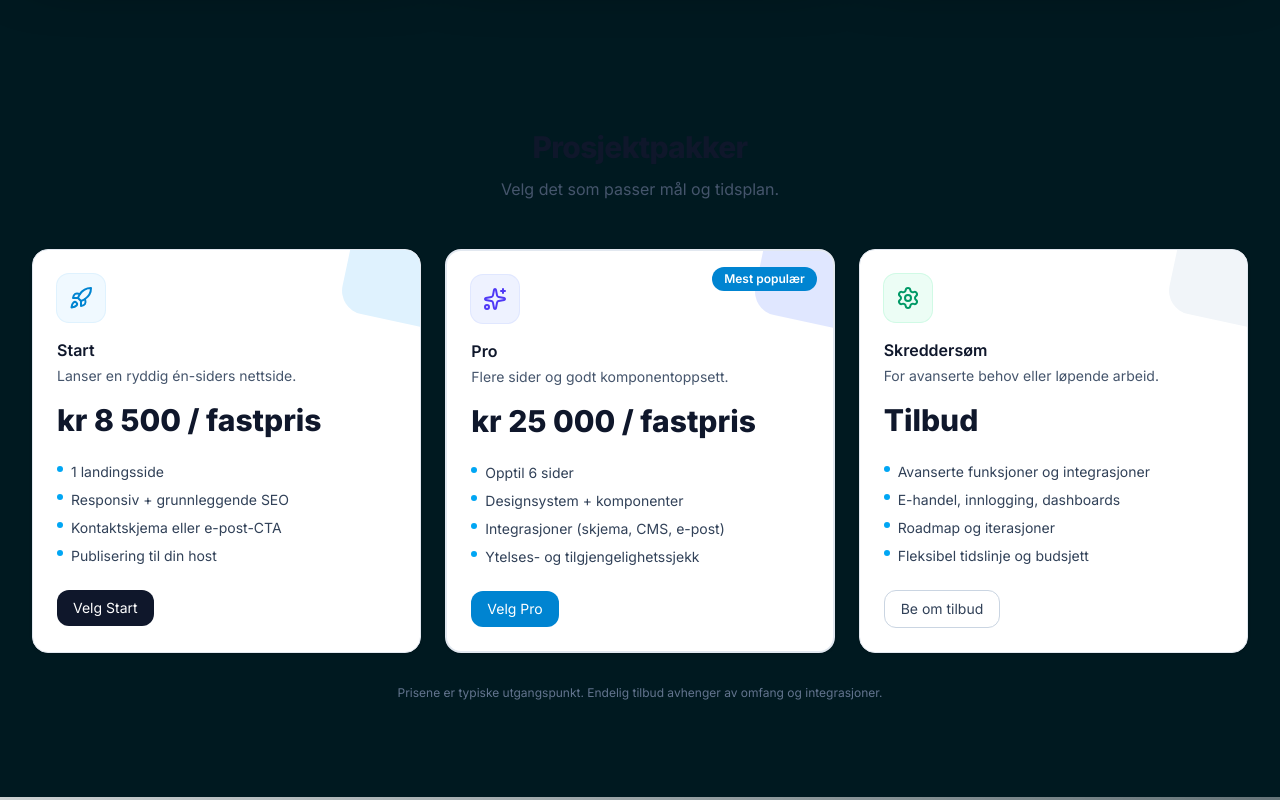
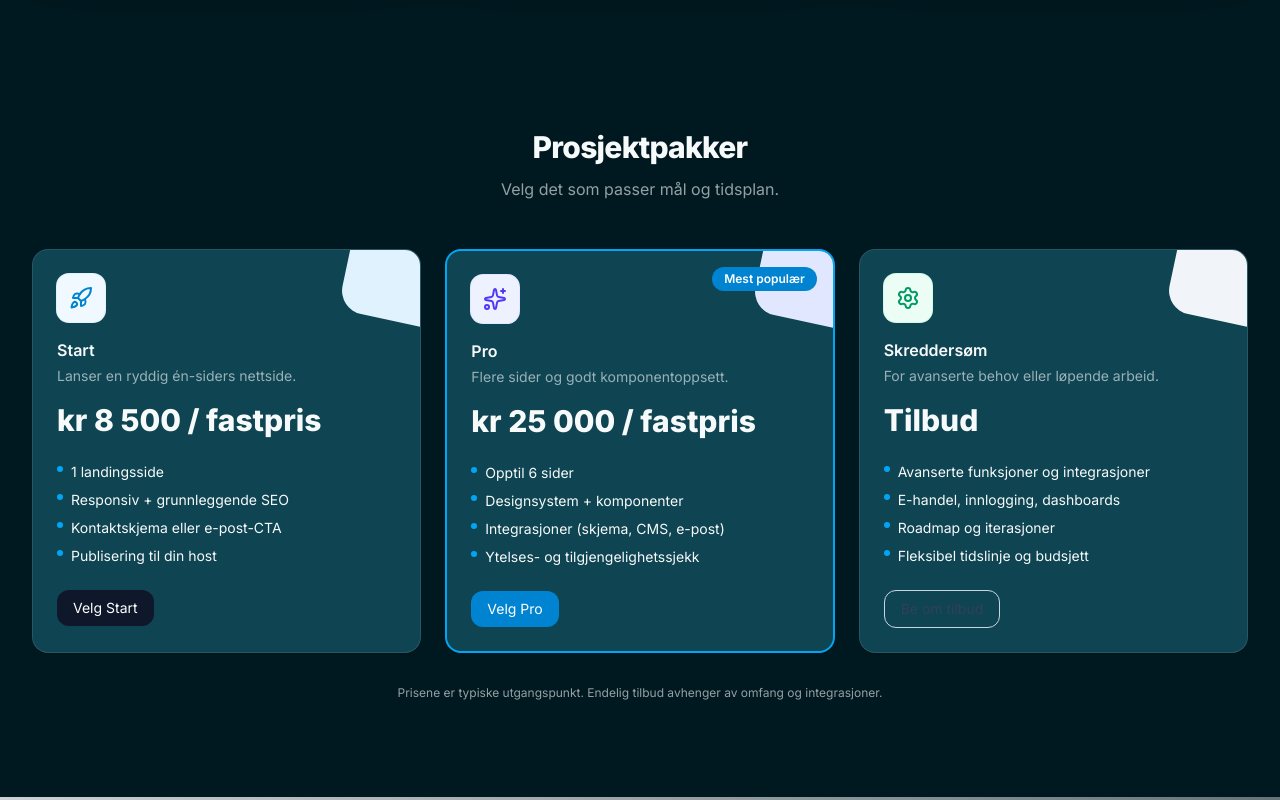
Before and after one commit to robfil50219/codeforge-site, a React (Vite) app: page / in a window 1280 px wide. Shown: the part 2040-2840 px from the top of the page. Built offline with nearby package versions, Linux system fonts and the light colour scheme; no server answers.

Commit message:
dark mode bug pricing section

```diff
--- a/src/components/Pricing.tsx
+++ b/src/components/Pricing.tsx
@@ -1,10 +1,10 @@
+// src/components/Pricing.tsx
 import { useTranslation } from "../lib/t";
 import { Rocket, Sparkles, Settings } from "lucide-react";
 import Container from "./ui/Container";
 import { cn } from "../utils/cn";
 import { useWpPage } from "../hooks/useWpPage";
 
-/** ACF structure you made in WP (field names must match) */
 type PricingAcf = {
   starter_price?: string;
   pro_price?: string;
@@ -15,177 +15,66 @@ export default function Pricing() {
   const { t } = useTranslation();
   const { page, loading } = useWpPage<PricingAcf>("pricing");
 
-  // Safe fallbacks: use i18n if WP/ACF not present yet
-  const starterPrice =
-    page?.acf?.starter_price ?? (t("pricing.starter.price") as string);
-  const proPrice =
-    page?.acf?.pro_price ?? (t("pricing.pro.price") as string);
-  const customPrice =
-    page?.acf?.custom_price ?? (t("pricing.custom.price") as string);
+  const starterPrice = page?.acf?.starter_price ?? (t("pricing.starter.price") as string);
+  const proPrice = page?.acf?.pro_price ?? (t("pricing.pro.price") as string);
+  const customPrice = page?.acf?.custom_price ?? (t("pricing.custom.price") as string);
 
-  //
-  // SHARED STYLES
-  //
   const cardBase = cn(
     "group relative overflow-hidden rounded-2xl border p-6 shadow-sm transition hover:shadow-lg",
-    // light
-    "border-slate-200 bg-white",
-    // dark
-    "dark:bg-[var(--card-bg)] dark:border-[var(--card-border)] dark:shadow-[0_24px_64px_rgba(0,0,0,0.9)] dark:hover:shadow-[0_32px_80px_rgba(0,0,0,1)]"
+    "bg-(--card-bg) border-(--card-border)",
+    "dark:shadow-[0_24px_64px_rgba(0,0,0,0.9)] dark:hover:shadow-[0_32px_80px_rgba(0,0,0,1)]"
   );
 
-  // bullet dot in feature lists
   const bullet = cn(
     "mt-1 inline-block h-1.5 w-1.5 flex-shrink-0 rounded-full",
-    // light
-    "bg-sky-500",
-    // dark: keep teal-ish / bright accent
-    "dark:bg-[var(--color-brand-sea)]"
+    "bg-sky-500 dark:bg-(--color-brand-sea)"
   );
 
-  const starterFeatures = t("pricing.starter.features", {
-    returnObjects: true,
-  }) as string[];
-  const proFeatures = t("pricing.pro.features", {
-    returnObjects: true,
-  }) as string[];
-  const customFeatures = t("pricing.custom.features", {
-    returnObjects: true,
-  }) as string[];
+  const starterFeatures = t("pricing.starter.features", { returnObjects: true }) as string[];
+  const proFeatures = t("pricing.pro.features", { returnObjects: true }) as string[];
+  const customFeatures = t("pricing.custom.features", { returnObjects: true }) as string[];
 
   return (
     <section
       id="pricing"
-      className={cn(
-        "scroll-mt-24 bg-transparent",
-        // text defaults to tokens
-        "text-body dark:text-(--text-page)"
-      )}
+      className="scroll-mt-24 bg-(--bg-page) text-(--text-page) transition-colors duration-500"
     >
       <Container className="py-16 sm:py-24">
-        {/* Heading */}
         <div className="mx-auto max-w-2xl text-center">
-          <h2
-            className={cn(
-              "text-3xl font-bold tracking-tight",
-              // light
-              "text-slate-900",
-              // dark
-              "dark:text-(--text-heading)"
-            )}
-          >
+          <h2 className="text-3xl font-bold tracking-tight text-(--text-heading)">
             {t("pricing.heading") as string}
           </h2>
-
-          <p
-            className={cn(
-              "mt-3",
-              // light
-              "text-slate-600",
-              // dark
-              "dark:text-(--text-dim)"
-            )}
-          >
+          <p className="mt-3 text-(--text-dim)">
             {t("pricing.sub") as string}
           </p>
         </div>
 
         {loading ? (
-          <p
-            className={cn(
-              "mt-6 text-center",
-              // light
-              "text-slate-500",
-              // dark
-              "dark:text-(--text-dim)"
-            )}
-          >
-            {t("loading")}
-          </p>
+          <p className="mt-6 text-center text-(--text-dim)">{t("loading")}</p>
         ) : (
           <div className="mt-12 grid gap-6 sm:grid-cols-2 lg:grid-cols-3">
-            {/* Starter */}
+            {/* --- Starter --- */}
             <div className={cardBase}>
-              {/* corner blob */}
               <div
-                aria-hidden="true"
-                className={cn(
-                  "pointer-events-none absolute -right-10 -top-10 h-28 w-28 rotate-12 rounded-3xl transition-transform duration-300 group-hover:scale-125",
-                  // light blob
-                  "bg-sky-100",
-                  // dark blob (subtle teal-ish glow, low opacity)
-                  "dark:bg-[rgba(0,160,160,0.1)] dark:group-hover:bg-[rgba(0,160,160,0.15)]"
-                )}
+                aria-hidden
+                className="pointer-events-none absolute -right-10 -top-10 h-28 w-28 rotate-12 rounded-3xl bg-sky-100 transition-transform duration-300 group-hover:scale-125 dark:bg-[rgba(0,160,160,0.1)] dark:group-hover:bg-[rgba(0,160,160,0.15)]"
               />
               <div className="relative">
-                {/* icon chip */}
-                <div
-                  className={cn(
-                    "flex h-12 w-12 items-center justify-center rounded-xl ring-1",
-                    // light
-                    "bg-sky-50 ring-sky-100",
-                    // dark: use card-bg + border var tokens
-                    "dark:bg-[rgba(0,160,160,0.08)] dark:ring-(--card-border)"
-                  )}
-                >
-                  <Rocket
-                    className={cn(
-                      "h-6 w-6",
-                      // light
-                      "text-sky-600",
-                      // dark accent teal
-                      "dark:text-(--color-brand-sea)"
-                    )}
-                  />
+                <div className="flex h-12 w-12 items-center justify-center rounded-xl ring-1 bg-sky-50 ring-sky-100 dark:bg-[rgba(0,160,160,0.08)] dark:ring-(--card-border)">
+                  <Rocket className="h-6 w-6 text-sky-600 dark:text-(--color-brand-sea)" />
                 </div>
-
-                <h3
-                  className={cn(
-                    "mt-4 text-base font-semibold",
-                    // light
-                    "text-slate-900",
-                    // dark
-                    "dark:text-(--text-heading)"
-                  )}
-                >
+                <h3 className="mt-4 text-base font-semibold text-(--text-heading)">
                   {t("pricing.starter.name") as string}
                 </h3>
-
-                <p
-                  className={cn(
-                    "mt-1 text-sm",
-                    // light
-                    "text-slate-600",
-                    // dark
-                    "dark:text-(--text-dim)"
-                  )}
-                >
+                <p className="mt-1 text-sm text-(--text-dim)">
                   {t("pricing.starter.blurb") as string}
                 </p>
-
                 <div className="mt-4">
-                  <span
-                    className={cn(
-                      "text-3xl font-extrabold",
-                      // light
-                      "text-slate-900",
-                      // dark
-                      "dark:text-(--text-heading)"
-                    )}
-                  >
+                  <span className="text-3xl font-extrabold text-(--text-heading)">
                     {starterPrice}
                   </span>
                 </div>
-
-                <ul
-                  className={cn(
-                    "mt-6 space-y-2 text-sm",
-                    // light
-                    "text-slate-700",
-                    // dark
-                    "dark:text-(--text-page)"
-                  )}
-                >
+                <ul className="mt-6 space-y-2 text-sm text-(--text-page)">
                   {starterFeatures.map((f) => (
                     <li key={f} className="flex items-start gap-2">
                       <span className={bullet} />
@@ -193,119 +82,42 @@ export default function Pricing() {
                     </li>
                   ))}
                 </ul>
-
-                {/* CTA button (Starter) */}
                 <a
                   href={`mailto:robert@codeforgestudio.no?subject=${encodeURIComponent(
                     "CodeForge Studio – Starter"
                   )}`}
-                  className={cn(
-                    "mt-6 inline-flex items-center justify-center rounded-xl px-4 py-2 text-sm font-medium transition",
-
-                    // LIGHT MODE: black bg, white text
-                    "bg-slate-900 text-white hover:bg-slate-800",
-
-                    // DARK MODE: teal bg, black text
-                    "dark:bg-(--color-brand-sea) dark:text-(--color-brand-black) dark:hover:brightness-110"
-                  )}
+                  className="mt-6 inline-flex items-center justify-center rounded-xl px-4 py-2 text-sm font-medium bg-slate-900 text-white hover:bg-slate-800 dark:bg-(--color-brand-sea) dark:text-(--color-brand-black) dark:hover:brightness-110"
                 >
                   {t("pricing.chooseStarter") as string}
                 </a>
               </div>
             </div>
 
-            {/* Pro */}
-            <div
-              className={cn(
-                cardBase,
-                // light 2px border highlight
-                "border-2 border-sky-500",
-                // dark: use brand teal border instead of sky-500
-                "dark:border-(--color-brand-sea) dark:border-2"
-              )}
-            >
-              {/* corner blob */}
+            {/* --- Pro --- */}
+            <div className={cn(cardBase, "border-2 border-sky-500 dark:border-(--color-brand-sea)")}>
               <div
-                aria-hidden="true"
-                className={cn(
-                  "pointer-events-none absolute -right-10 -top-10 h-28 w-28 rotate-12 rounded-3xl transition-transform duration-300 group-hover:scale-125",
-                  // light blob
-                  "bg-indigo-100",
-                  // dark blob
-                  "dark:bg-[rgba(99,102,241,0.12)] dark:group-hover:bg-[rgba(99,102,241,0.18)]"
-                )}
+                aria-hidden
+                className="pointer-events-none absolute -right-10 -top-10 h-28 w-28 rotate-12 rounded-3xl bg-indigo-100 transition-transform duration-300 group-hover:scale-125 dark:bg-[rgba(99,102,241,0.12)] dark:group-hover:bg-[rgba(99,102,241,0.18)]"
               />
-
-              {/* badge */}
-              <span
-                className={cn(
-                  "absolute top-4 right-4 rounded-full px-3 py-1 text-xs font-semibold",
-                  // light badge
-                  "bg-sky-600 text-white",
-                  // dark badge
-                  "dark:bg-(--color-brand-sea) dark:text-(--color-brand-black)"
-                )}
-              >
+              <span className="absolute top-4 right-4 rounded-full bg-sky-600 px-3 py-1 text-xs font-semibold text-white dark:bg-(--color-brand-sea) dark:text-(--color-brand-black)">
                 {t("pricing.pro.badge") as string}
               </span>
-
               <div className="relative">
-                {/* icon chip */}
-                <div
-                  className={cn(
-                    "flex h-12 w-12 items-center justify-center rounded-xl ring-1",
-                    // light
-                    "bg-indigo-50 ring-indigo-100",
-                    // dark
-                    "dark:bg-[rgba(99,102,241,0.12)] dark:ring-(--card-border)"
-                  )}
-                >
-                  <Sparkles
-                    className={cn(
-                      "h-6 w-6",
-                      // light
-                      "text-indigo-600",
-                      // dark keep purple-ish so Pro stands out from teal
-                      "dark:text-indigo-400"
-                    )}
-                  />
+                <div className="flex h-12 w-12 items-center justify-center rounded-xl ring-1 bg-indigo-50 ring-indigo-100 dark:bg-[rgba(99,102,241,0.12)] dark:ring-(--card-border)">
+                  <Sparkles className="h-6 w-6 text-indigo-600 dark:text-indigo-400" />
                 </div>
-
-                <h3
-                  className={cn(
-                    "mt-4 text-base font-semibold",
-                    "text-slate-900 dark:text-(--text-heading)"
-                  )}
-                >
+                <h3 className="mt-4 text-base font-semibold text-(--text-heading)">
                   {t("pricing.pro.name") as string}
                 </h3>
-
-                <p
-                  className={cn(
-                    "mt-1 text-sm",
-                    "text-slate-600 dark:text-(--text-dim)"
-                  )}
-                >
+                <p className="mt-1 text-sm text-(--text-dim)">
                   {t("pricing.pro.blurb") as string}
                 </p>
-
                 <div className="mt-4">
-                  <span
-                    className={cn(
-                      "text-3xl font-extrabold",
-                      "text-slate-900 dark:text-(--text-heading)"
-                    )}
-                  >
+                  <span className="text-3xl font-extrabold text-(--text-heading)">
                     {proPrice}
                   </span>
                 </div>
-
-                <ul
-                  className={cn(
-                    "mt-6 space-y-2 text-sm",
-                    "text-slate-700 dark:text-(--text-page)"
-                  )}
-                >
+                <ul className="mt-6 space-y-2 text-sm text-(--text-page)">
                   {proFeatures.map((f) => (
                     <li key={f} className="flex items-start gap-2">
                       <span className={bullet} />
@@ -313,97 +125,39 @@ export default function Pricing() {
                     </li>
                   ))}
                 </ul>
-
-                {/* CTA button (Pro) */}
                 <a
                   href={`mailto:robert@codeforgestudio.no?subject=${encodeURIComponent(
                     "CodeForge Studio – Pro"
                   )}`}
-                  className={cn(
-                    "mt-6 inline-flex items-center justify-center rounded-xl px-4 py-2 text-sm font-medium transition",
-
-                    // LIGHT MODE: sky bg, white text
-                    "bg-sky-600 text-white hover:bg-sky-700",
-
-                    // DARK MODE: teal bg, black text
-                    "dark:bg-(--color-brand-sea) dark:text-(--color-brand-black) dark:hover:brightness-110"
-                  )}
+                  className="mt-6 inline-flex items-center justify-center rounded-xl px-4 py-2 text-sm font-medium bg-sky-600 text-white hover:bg-sky-700 dark:bg-(--color-brand-sea) dark:text-(--color-brand-black) dark:hover:brightness-110"
                 >
                   {t("pricing.choosePro") as string}
                 </a>
               </div>
             </div>
 
-            {/* Custom */}
+            {/* --- Custom --- */}
             <div className={cardBase}>
-              {/* corner blob */}
               <div
-                aria-hidden="true"
-                className={cn(
-                  "pointer-events-none absolute -right-10 -top-10 h-28 w-28 rotate-12 rounded-3xl transition-transform duration-300 group-hover:scale-125",
-                  // light
-                  "bg-slate-100",
-                  // dark
-                  "dark:bg-[rgba(255,255,255,0.05)] dark:group-hover:bg-[rgba(255,255,255,0.08)]"
-                )}
+                aria-hidden
+                className="pointer-events-none absolute -right-10 -top-10 h-28 w-28 rotate-12 rounded-3xl bg-slate-100 transition-transform duration-300 group-hover:scale-125 dark:bg-[rgba(255,255,255,0.05)] dark:group-hover:bg-[rgba(255,255,255,0.08)]"
               />
               <div className="relative">
-                {/* icon chip */}
-                <div
-                  className={cn(
-                    "flex h-12 w-12 items-center justify-center rounded-xl ring-1",
-                    // light
-                    "bg-emerald-50 ring-emerald-100",
-                    // dark
-                    "dark:bg-[rgba(16,185,129,0.12)] dark:ring-(--card-border)"
-                  )}
-                >
-                  <Settings
-                    className={cn(
-                      "h-6 w-6",
-                      // light
-                      "text-emerald-600",
-                      // dark
-                      "dark:text-emerald-400"
-                    )}
-                  />
+                <div className="flex h-12 w-12 items-center justify-center rounded-xl ring-1 bg-emerald-50 ring-emerald-100 dark:bg-[rgba(16,185,129,0.12)] dark:ring-(--card-border)">
+                  <Settings className="h-6 w-6 text-emerald-600 dark:text-emerald-400" />
                 </div>
-
-                <h3
-                  className={cn(
-                    "mt-4 text-base font-semibold",
-                    "text-slate-900 dark:text-(--text-heading)"
-                  )}
-                >
+                <h3 className="mt-4 text-base font-semibold text-(--text-heading)">
                   {t("pricing.custom.name") as string}
                 </h3>
-
-                <p
-                  className={cn(
-                    "mt-1 text-sm",
-                    "text-slate-600 dark:text-(--text-dim)"
-                  )}
-                >
+                <p className="mt-1 text-sm text-(--text-dim)">
                   {t("pricing.custom.blurb") as string}
                 </p>
-
                 <div className="mt-4">
-                  <span
-                    className={cn(
-                      "text-3xl font-extrabold",
-                      "text-slate-900 dark:text-(--text-heading)"
-                    )}
-                  >
+                  <span className="text-3xl font-extrabold text-(--text-heading)">
                     {customPrice}
                   </span>
                 </div>
-
-                <ul
-                  className={cn(
-                    "mt-6 space-y-2 text-sm",
-                    "text-slate-700 dark:text-(--text-page)"
-                  )}
-                >
+                <ul className="mt-6 space-y-2 text-sm text-(--text-page)">
                   {customFeatures.map((f) => (
                     <li key={f} className="flex items-start gap-2">
                       <span className={bullet} />
@@ -411,21 +165,11 @@ export default function Pricing() {
                     </li>
                   ))}
                 </ul>
-
-                {/* CTA button (Custom) */}
                 <a
                   href={`mailto:robert@codeforgestudio.no?subject=${encodeURIComponent(
                     "CodeForge Studio – Skreddersydd løsning"
                   )}`}
-                  className={cn(
-                    "mt-6 inline-flex items-center justify-center rounded-xl px-4 py-2 text-sm font-medium transition",
-
-                    // LIGHT MODE: outlined gray button
-                    "border border-slate-300 text-slate-700 hover:bg-slate-100",
-
-                    // DARK MODE: filled teal button
-                    "dark:border-0 dark:bg-(--color-brand-sea) dark:text-(--color-brand-black) dark:hover:brightness-110"
-                  )}
+                  className="mt-6 inline-flex items-center justify-center rounded-xl px-4 py-2 text-sm font-medium border border-slate-300 text-slate-700 hover:bg-slate-100 dark:border-0 dark:bg-(--color-brand-sea) dark:text-(--color-brand-black) dark:hover:brightness-110"
                 >
                   {t("pricing.requestQuote") as string}
                 </a>
@@ -434,15 +178,7 @@ export default function Pricing() {
           </div>
         )}
 
-        <p
-          className={cn(
-            "mt-8 text-center text-xs",
-            // light
-            "text-slate-500",
-            // dark
-            "dark:text-(--text-dim)"
-          )}
-        >
+        <p className="mt-8 text-center text-xs text-(--text-dim)">
           {t("pricing.fineprint") as string}
         </p>
       </Container>
```
